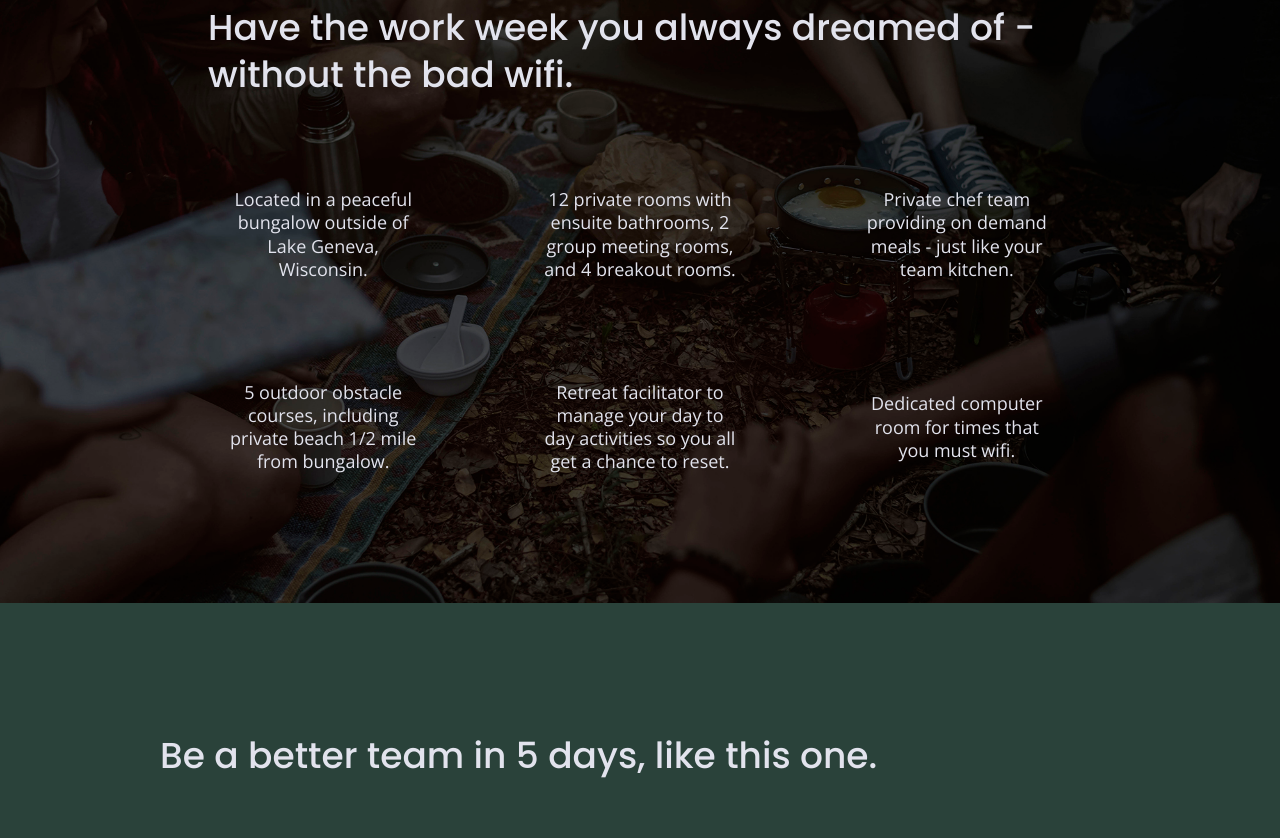
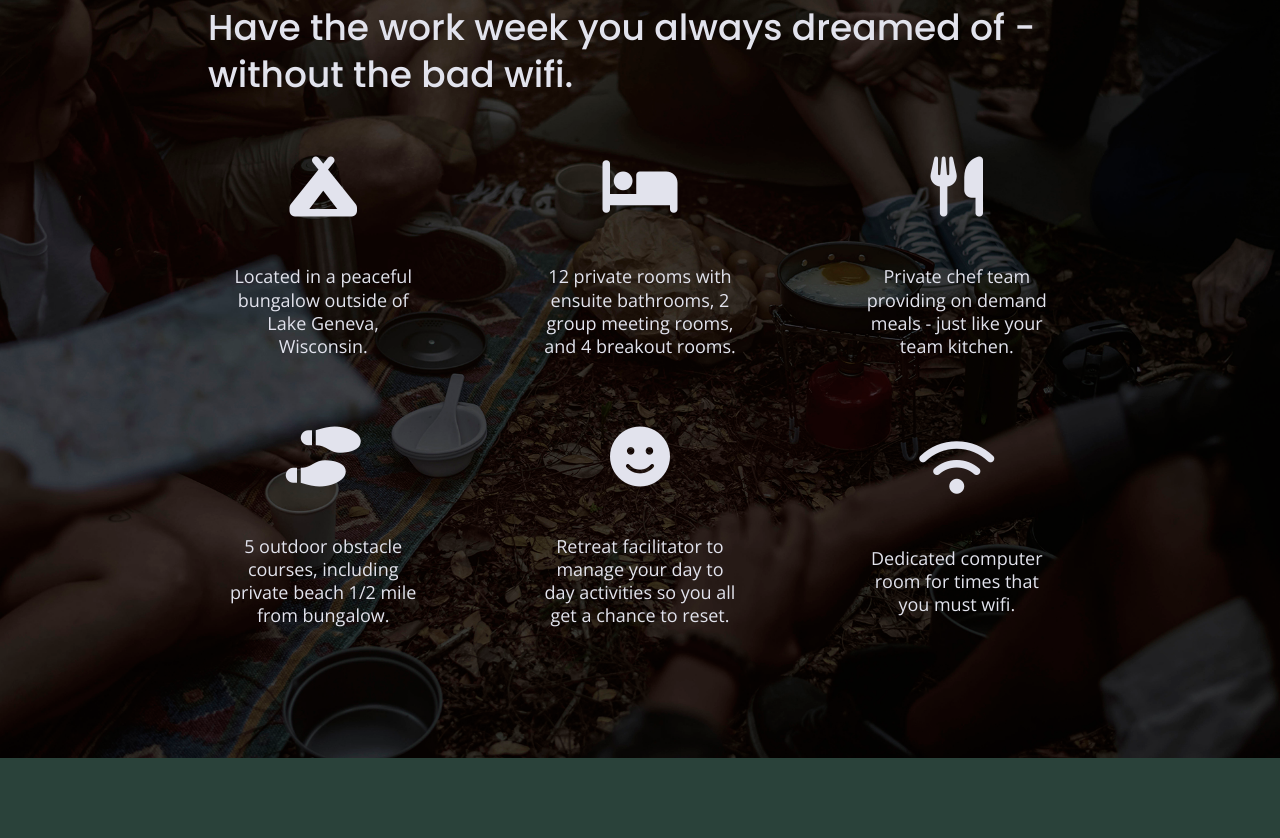
Before and after one commit to EugenFM/206-unplugged, a website built with Parcel: page index.html in a window 1280 px wide. Shown: the part 1127-1965 px from the top of the page. Built offline with nearby package versions, Linux system fonts and the light colour scheme.

Commit message:
Added Feature icons with Fontawsome

```diff
--- a/css/main.css
+++ b/css/main.css
@@ -336,13 +336,14 @@ input[type=button] {
   flex-flow: row wrap;
 }
 .features h2 {
-
   margin-bottom: 60px;
   }
 
 .features .fontawsome-icon {
   margin: 30px 0 40px 0;
   font-size: 3.75em;
+  /* color: blue; */
+
 }
 .features .features-item-description {
   margin-bottom: 30px;
--- a/index.html
+++ b/index.html
@@ -18,6 +18,9 @@
 
   <link rel="stylesheet" href="css/normalize.css">
   <link rel="stylesheet" href="css/main.css">
+
+ <!-- Fotawsome -->
+<script src="https://kit.fontawesome.com/0b757aa303.js" crossorigin="anonymous"></script>
 
   <!-- Google Fonts -->
   <link rel="preconnect" href="https://fonts.googleapis.com">
@@ -77,32 +80,44 @@
         <h2>Have the work week you always dreamed of - without the bad wifi.</h2>
         <div class="features-items">
           <article>
-            <p class="fontawsome-icon"></p>
+            <p class="fontawsome-icon">
+              <i class="fas fa-campground"></i>
+            </p>
             <p class="features-item-description">Located in a peaceful bungalow
               outside of Lake Geneva, Wisconsin.</p>
           </article>
           <article>
-            <p class="fontawsome-icon"></p>
+            <p class="fontawsome-icon">
+              <i class="fas fa-bed"></i>
+            </p>
             <p class="features-item-description">12 private rooms with ensuite bathrooms,
               2 group meeting rooms, and 4 breakout rooms.</p>
           </article>
           <article>
-            <p class="fontawsome-icon"></p>
+            <p class="fontawsome-icon">
+              <i class="fas fa-utensils"></i>
+            </p>
             <p class="features-item-description">Private chef team providing on demand
               meals - just like your team kitchen.</p>
           </article>
           <article>
-            <p class="fontawsome-icon"></p>
+            <p class="fontawsome-icon">
+              <i class="fas fa-shoe-prints"></i>
+            </p>
             <p class="features-item-description">5 outdoor obstacle courses, including
               private beach 1/2 mile from bungalow.</p>
           </article>
           <article>
-            <p class="fontawsome-icon"></p>
+            <p class="fontawsome-icon">
+              <i class="fas fa-smile"></i>
+            </p>
             <p class="features-item-description">Retreat facilitator to manage your
               day to day activities so you all get a chance to reset.</p>
           </article>
           <article>
-            <p class="fontawsome-icon"></p>
+            <p class="fontawsome-icon">
+              <i class="fas fa-wifi"></i>
+            </p>
             <p class="features-item-description">Dedicated computer room for times that
               you must wifi.</p>
           </article>
```
Also changed, not shown: about/index.html (+3 -0 lines), faq/index.html (+3 -0 lines).
